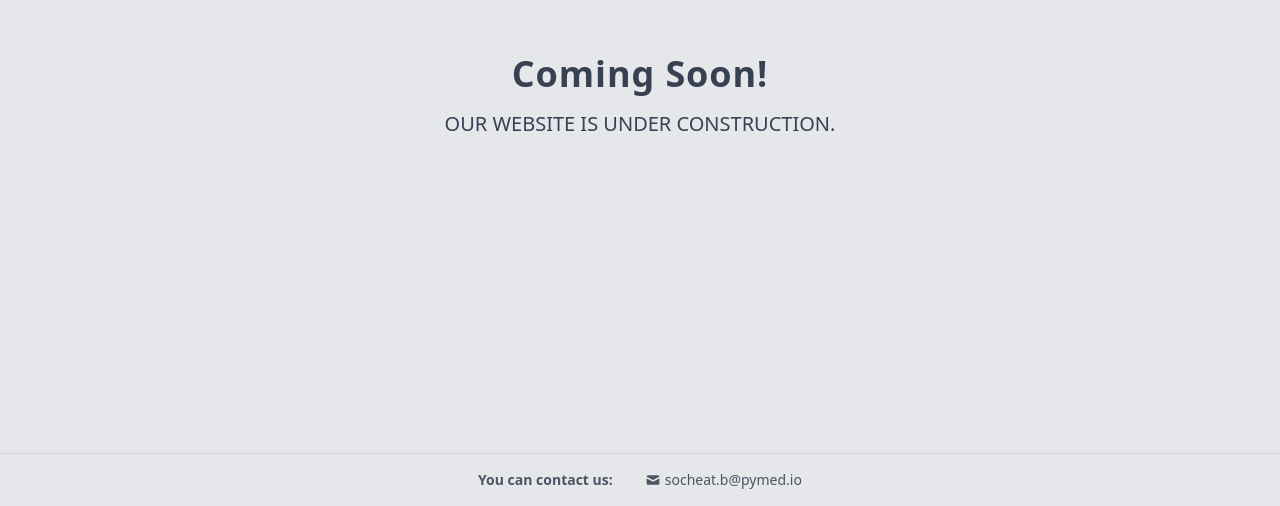
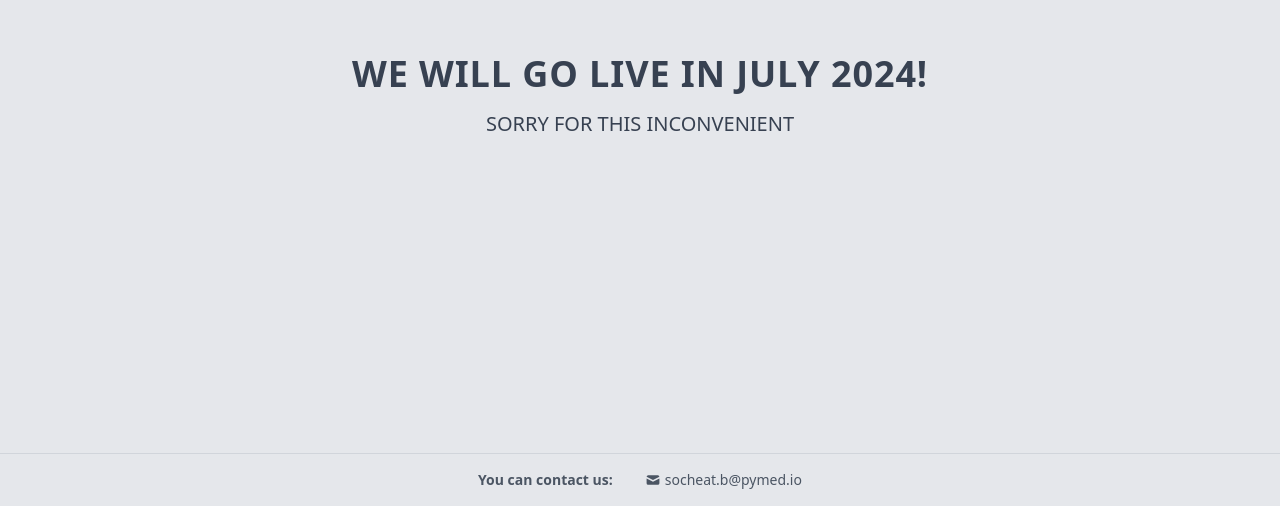
Before and after one commit to fwta-dev/comming-soon, a plain HTML site: page index.html in a window 1280 px wide. Shown: the part 294-800 px from the top of the page. Drawn offline with nearby package versions, Linux system fonts and the light colour scheme.

Commit message:
Update index.html

```diff
--- a/index.html
+++ b/index.html
@@ -12,8 +12,8 @@
 <body class="bg-gray-200">
 <div class="w-full h-screen flex flex-col items-center justify-between">
     <div class="xl:w-1/2 flex-1 flex flex-col items-center justify-center text-center px-4 lg:px-0">
-        <p class="text-4xl font-bold text-gray-700 capitalize tracking-wide mt-8"> Coming Soon!</p>
-        <p class="text-xl text-gray-700 uppercase mt-4">Our website is under construction.</p>
+        <p class="text-4xl font-bold text-gray-700 capitalize tracking-wide mt-8">WE WILL GO LIVE IN JULY 2024!</p>
+        <p class="text-xl text-gray-700 uppercase mt-4">sorry for this inconvenient</p>
     </div>
     <div class="w-full py-4 border-t border-gray-300">
         <div class="container mx-auto flex flex-col md:flex-row items-center justify-center text-gray-600 text-sm md:space-x-8 space-y-1 md:space-y-0">
```
